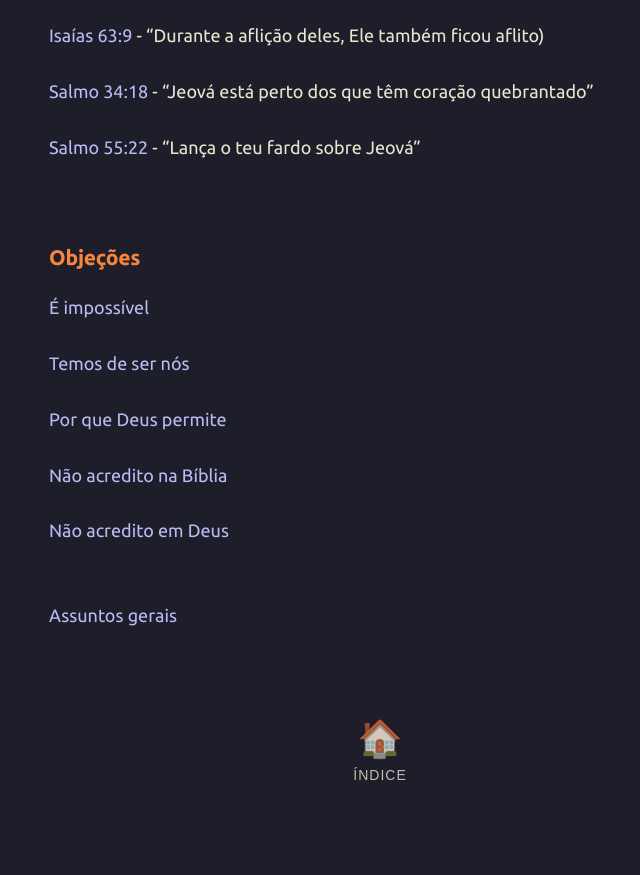
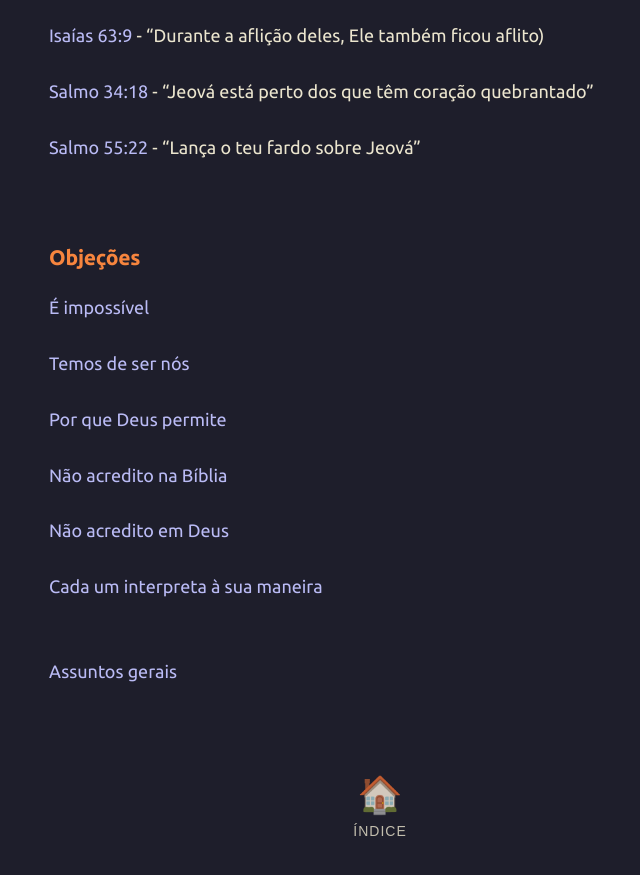
Before and after one commit to joaquim-capitao/jw, a Jekyll site: the page built from ministerio/index.md, in a window 1280 px wide and 900 px high, scrolled down 1896 px. Shown: the top 875 px of the window, without its empty margins (260-900 px from the left). Built offline with Jekyll 4.4.1, drawn with Linux system fonts in a browser that asks for light colours; our own code applies the rules of GitHub Pages for plain Markdown files; before the commit the page ends 2740 px from its top, so only the background shows below that.

Commit message:
Atualizar o index.md

```diff
--- a/ministerio/index.md
+++ b/ministerio/index.md
@@ -79,5 +79,8 @@
 
 [Não acredito em Deus](nao-acredito-em-deus)
 
+[Cada um interpreta à sua maneira](cada-um-interpreta)
+
+
 <br>
 [Assuntos gerais](https://joaquim-capitao.github.io/jw/assuntos)
```
